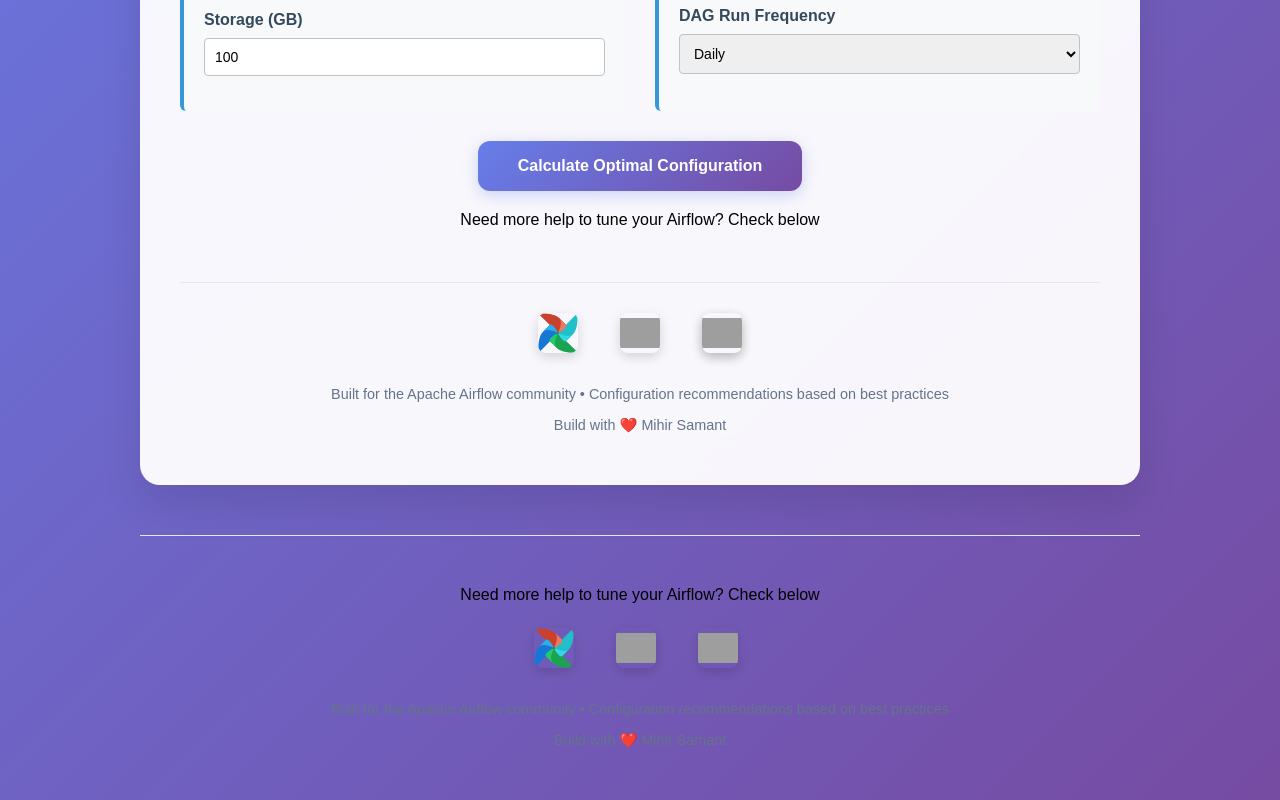
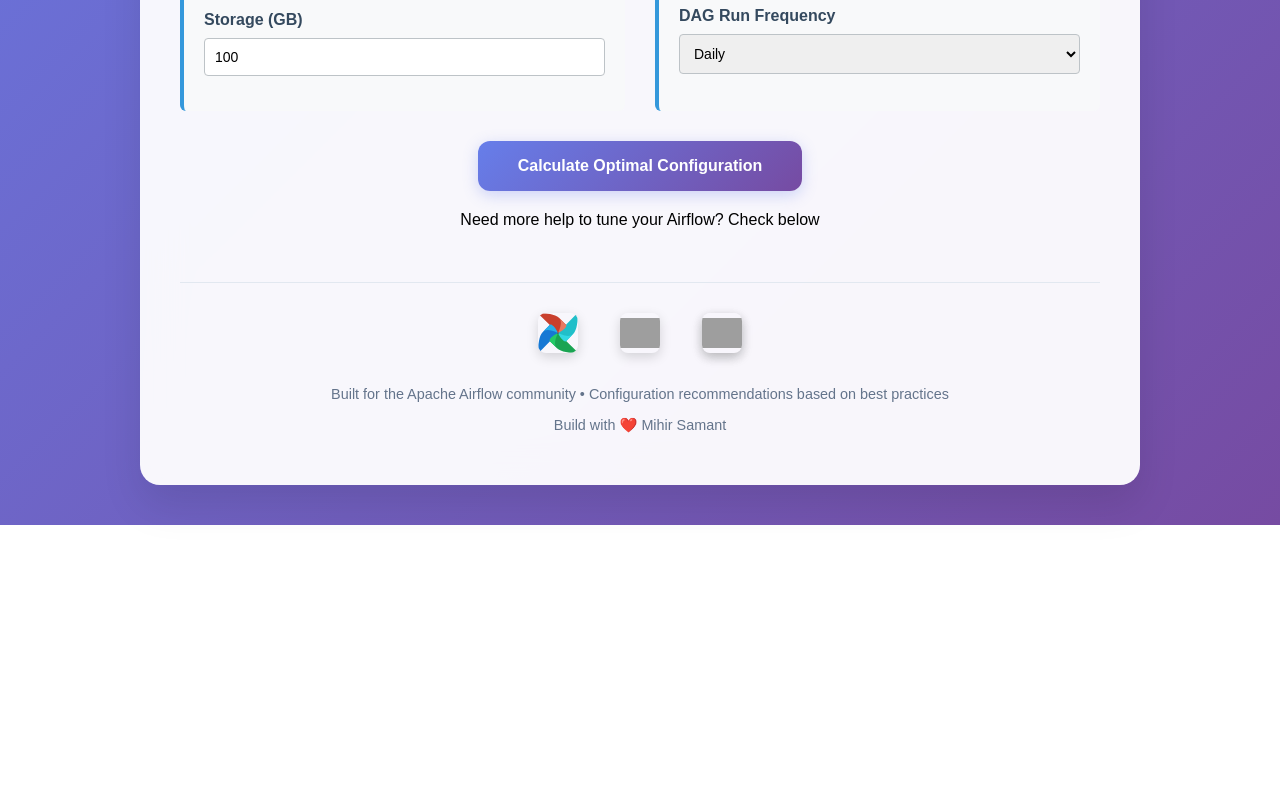
Before and after one commit to miSamant/airflow-config-checker, a plain HTML site: page index.html in a window 1280 px wide. Shown: the part 716-1516 px from the top of the page. After the commit the page ends 1241 px from the top, so only its background shows below. Drawn offline with Linux system fonts and the light colour scheme; grey boxes are pictures that could not be loaded.

Commit message:
Update index.html

```diff
--- a/index.html
+++ b/index.html
@@ -679,39 +679,6 @@
         </div>
     </div>
 
-    <div class="footer">
-            <p style="text-align: center; margin-bottom: 20px;">Need more help to tune your Airflow? Check below</p>
-
-            <div style="text-align: center;">
-                <a href="https://airflow.apache.org/" target="_blank">
-                    <svg class="footer-link-icon" viewBox="0 0 128 128" xmlns="http://www.w3.org/2000/svg">
-                        <path d="m2.5441 127 60.809-62.332a1.124 1.124 0 0 0 0.1359-1.4368c-3.6977-5.1625-10.521-6.0578-13.05-9.5268-7.4903-10.275-9.3909-16.092-12.61-15.731a0.98374 0.98374 0 0 0-0.58464 0.3085l-21.966 22.518c-12.638 12.944-14.454 41.475-14.782 65.367a1.1908 1.1908 0 0 0 2.0473 0.83273z" fill="#017cee"/>
-                        <path d="m126.99 125.46-62.332-60.813a1.124 1.124 0 0 0-1.4389-0.1359c-5.1625 3.6998-6.0578 10.521-9.5268 13.05-10.275 7.4903-16.092 9.3909-15.731 12.61a0.98374 0.98374 0 0 0 0.3085 0.58248l22.518 21.966c12.944 12.638 41.475 14.454 65.367 14.782a1.1908 1.1908 0 0 0 0.83489-2.0408z" fill="#00ad46"/>
-                        <path d="m60.792 112.72c-7.076-6.9035-10.355-20.559 3.2058-48.719-22.046 9.8525-29.771 22.803-25.972 26.511z" fill="#04d659"/>
-                        <path d="m125.45 1.0113-60.807 62.332a1.1218 1.1218 0 0 0-0.1359 1.4368c3.6998 5.1625 10.519 6.0578 13.05 9.5268 7.4903 10.275 9.393 16.092 12.61 15.731a0.97943 0.97943 0 0 0 0.58464-0.3085l21.966-22.518c12.638-12.944 14.454-41.475 14.782-65.367a1.193 1.193 0 0 0-2.0495-0.83273z" fill="#00c7d4"/>
-                        <path d="m112.73 67.211c-6.9035 7.076-20.559 10.355-48.721-3.2058 9.8525 22.046 22.803 29.771 26.511 25.972z" fill="#11e1ee"/>
-                        <path d="m1.0017 2.5495 62.332 60.807a1.124 1.124 0 0 0 1.4368 0.1359c5.1625-3.6998 6.0578-10.521 9.5268-13.05 10.275-7.4903 16.092-9.3909 15.731-12.61a0.99022 0.99022 0 0 0-0.3085-0.58463l-22.518-21.966c-12.944-12.638-41.475-14.454-65.367-14.782a1.1908 1.1908 0 0 0-0.83273 2.0495z" fill="#e43921"/>
-                        <path d="m67.212 15.284c7.076 6.9035 10.355 20.559-3.2058 48.721 22.046-9.8525 29.771-22.805 25.972-26.511z" fill="#ff7557"/>
-                        <path d="m15.279 60.8c6.9035-7.076 20.559-10.355 48.721 3.2058-9.8525-22.046-22.803-29.771-26.511-25.972z" fill="#0cb6ff"/>
-                        <circle cx="64.009" cy="63.995" r="2.7182" fill="#4a4848"/>
-                    </svg>
-                </a>
-
-                <a href="https://astronomer.io/" target="_blank">
-                    <img src="https://www.astronomer.io/monogram/astronomer-monogram-RGB.svg" alt="Astronomer" class="footer-link-icon" />
-                </a>
-
-                <a href="https://www.linkedin.com/in/misamant/" target="_blank">
-                    <img src="https://upload.wikimedia.org/wikipedia/commons/8/81/LinkedIn_icon.svg" alt="LinkedIn" class="footer-link-icon" />
-                </a>
-            </div>
-
-            <div class="footer-credit">
-                <p>Built for the Apache Airflow community • Configuration recommendations based on best practices</p>
-                <p>Build with ❤️ Mihir Samant</p>
-            </div>
-        </div>
-    </div>
     <script>
         function calculateConfig() {
             // Get input values
```
